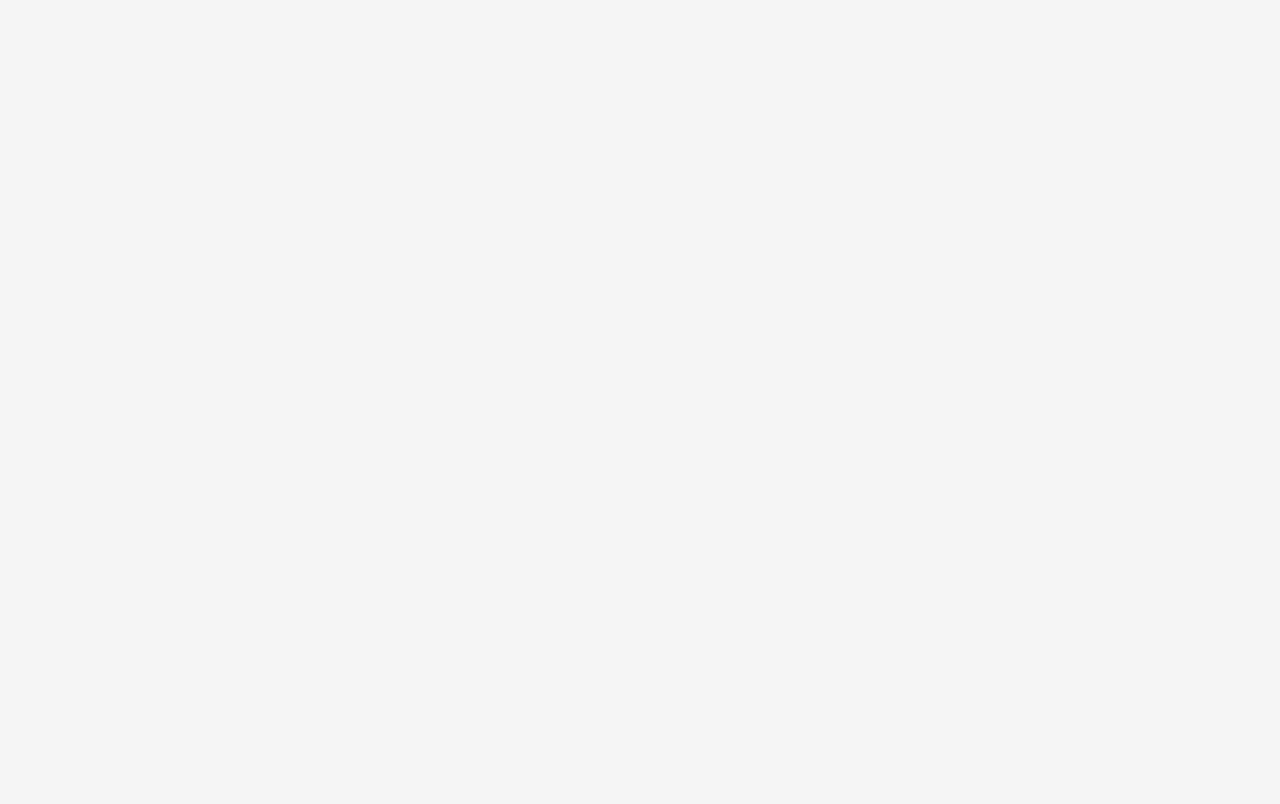
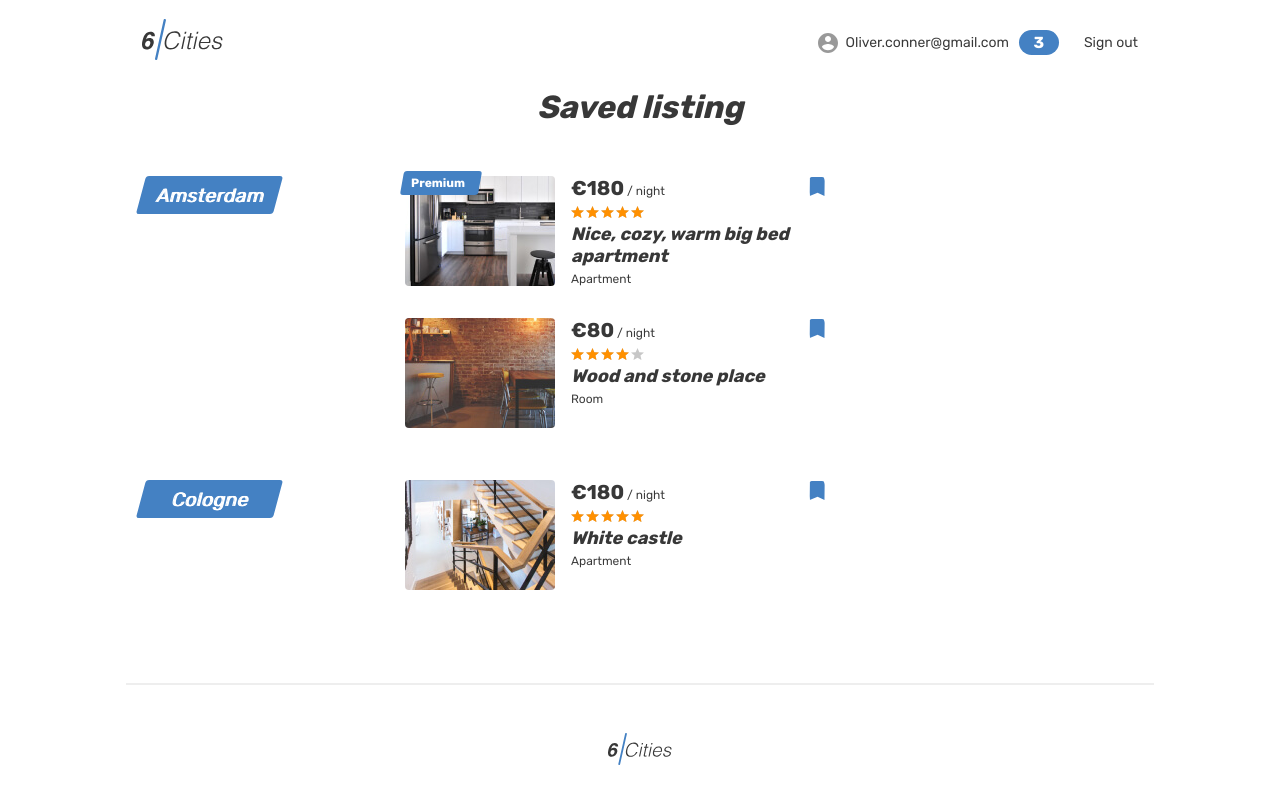
Before and after one commit to htmlacademy-univer-javascript-3/2571303-six-cities-5, a React (Vite) app: page /favorites in a window 1280 px wide. Shown: the top 804 px of the page. Built offline with nearby package versions, Linux system fonts and the light colour scheme.

Commit message:
pages: implement FavoritesPage

```diff
--- a/src/pages/favorites/favorites-page.tsx
+++ b/src/pages/favorites/favorites-page.tsx
@@ -1,7 +1,220 @@
 function FavoritesPage() {
   return (
-    <>
-    </>
+    <div className="page">
+      <header className="header">
+        <div className="container">
+          <div className="header__wrapper">
+            <div className="header__left">
+              <a className="header__logo-link" href="main.html">
+                <img
+                  className="header__logo"
+                  src="img/logo.svg"
+                  alt="6 cities logo"
+                  width="81"
+                  height="41"
+                />
+              </a>
+            </div>
+            <nav className="header__nav">
+              <ul className="header__nav-list">
+                <li className="header__nav-item user">
+                  <a className="header__nav-link header__nav-link--profile" href="#">
+                    <div className="header__avatar-wrapper user__avatar-wrapper"></div>
+                    <span className="header__user-name user__name">Oliver.conner@gmail.com</span>
+                    <span className="header__favorite-count">3</span>
+                  </a>
+                </li>
+                <li className="header__nav-item">
+                  <a className="header__nav-link" href="#">
+                    <span className="header__signout">Sign out</span>
+                  </a>
+                </li>
+              </ul>
+            </nav>
+          </div>
+        </div>
+      </header>
+
+      <main className="page__main page__main--favorites">
+        <div className="page__favorites-container container">
+          <section className="favorites">
+            <h1 className="favorites__title">Saved listing</h1>
+            <ul className="favorites__list">
+              <li className="favorites__locations-items">
+                <div className="favorites__locations locations locations--current">
+                  <div className="locations__item">
+                    <a className="locations__item-link" href="#">
+                      <span>Amsterdam</span>
+                    </a>
+                  </div>
+                </div>
+                <div className="favorites__places">
+                  <article className="favorites__card place-card">
+                    <div className="place-card__mark">
+                      <span>Premium</span>
+                    </div>
+                    <div className="favorites__image-wrapper place-card__image-wrapper">
+                      <a href="#">
+                        <img
+                          className="place-card__image"
+                          src="img/apartment-small-03.jpg"
+                          width="150"
+                          height="110"
+                          alt="Place image"
+                        />
+                      </a>
+                    </div>
+                    <div className="favorites__card-info place-card__info">
+                      <div className="place-card__price-wrapper">
+                        <div className="place-card__price">
+                          <b className="place-card__price-value">€180</b>
+                          <span className="place-card__price-text"> / night</span>
+                        </div>
+                        <button
+                          className="place-card__bookmark-button place-card__bookmark-button--active button"
+                          type="button"
+                        >
+                          <svg
+                            className="place-card__bookmark-icon"
+                            width="18"
+                            height="19"
+                          >
+                            <use xlinkHref="#icon-bookmark"></use>
+                          </svg>
+                          <span className="visually-hidden">In bookmarks</span>
+                        </button>
+                      </div>
+                      <div className="place-card__rating rating">
+                        <div className="place-card__stars rating__stars">
+                          <span style={{ width: '100%' }}></span>
+                          <span className="visually-hidden">Rating</span>
+                        </div>
+                      </div>
+                      <h2 className="place-card__name">
+                        <a href="#">Nice, cozy, warm big bed apartment</a>
+                      </h2>
+                      <p className="place-card__type">Apartment</p>
+                    </div>
+                  </article>
+
+                  <article className="favorites__card place-card">
+                    <div className="favorites__image-wrapper place-card__image-wrapper">
+                      <a href="#">
+                        <img
+                          className="place-card__image"
+                          src="img/room-small.jpg"
+                          width="150"
+                          height="110"
+                          alt="Place image"
+                        />
+                      </a>
+                    </div>
+                    <div className="favorites__card-info place-card__info">
+                      <div className="place-card__price-wrapper">
+                        <div className="place-card__price">
+                          <b className="place-card__price-value">€80</b>
+                          <span className="place-card__price-text"> / night</span>
+                        </div>
+                        <button
+                          className="place-card__bookmark-button place-card__bookmark-button--active button"
+                          type="button"
+                        >
+                          <svg
+                            className="place-card__bookmark-icon"
+                            width="18"
+                            height="19"
+                          >
+                            <use xlinkHref="#icon-bookmark"></use>
+                          </svg>
+                          <span className="visually-hidden">In bookmarks</span>
+                        </button>
+                      </div>
+                      <div className="place-card__rating rating">
+                        <div className="place-card__stars rating__stars">
+                          <span style={{ width: '80%' }}></span>
+                          <span className="visually-hidden">Rating</span>
+                        </div>
+                      </div>
+                      <h2 className="place-card__name">
+                        <a href="#">Wood and stone place</a>
+                      </h2>
+                      <p className="place-card__type">Room</p>
+                    </div>
+                  </article>
+                </div>
+              </li>
+
+              <li className="favorites__locations-items">
+                <div className="favorites__locations locations locations--current">
+                  <div className="locations__item">
+                    <a className="locations__item-link" href="#">
+                      <span>Cologne</span>
+                    </a>
+                  </div>
+                </div>
+                <div className="favorites__places">
+                  <article className="favorites__card place-card">
+                    <div className="favorites__image-wrapper place-card__image-wrapper">
+                      <a href="#">
+                        <img
+                          className="place-card__image"
+                          src="img/apartment-small-04.jpg"
+                          width="150"
+                          height="110"
+                          alt="Place image"
+                        />
+                      </a>
+                    </div>
+                    <div className="favorites__card-info place-card__info">
+                      <div className="place-card__price-wrapper">
+                        <div className="place-card__price">
+                          <b className="place-card__price-value">€180</b>
+                          <span className="place-card__price-text"> / night</span>
+                        </div>
+                        <button
+                          className="place-card__bookmark-button place-card__bookmark-button--active button"
+                          type="button"
+                        >
+                          <svg
+                            className="place-card__bookmark-icon"
+                            width="18"
+                            height="19"
+                          >
+                            <use xlinkHref="#icon-bookmark"></use>
+                          </svg>
+                          <span className="visually-hidden">In bookmarks</span>
+                        </button>
+                      </div>
+                      <div className="place-card__rating rating">
+                        <div className="place-card__stars rating__stars">
+                          <span style={{ width: '100%' }}></span>
+                          <span className="visually-hidden">Rating</span>
+                        </div>
+                      </div>
+                      <h2 className="place-card__name">
+                        <a href="#">White castle</a>
+                      </h2>
+                      <p className="place-card__type">Apartment</p>
+                    </div>
+                  </article>
+                </div>
+              </li>
+            </ul>
+          </section>
+        </div>
+      </main>
+      <footer className="footer container">
+        <a className="footer__logo-link" href="main.html">
+          <img
+            className="footer__logo"
+            src="img/logo.svg"
+            alt="6 cities logo"
+            width="64"
+            height="33"
+          />
+        </a>
+      </footer>
+    </div>
   );
 }
 
```
